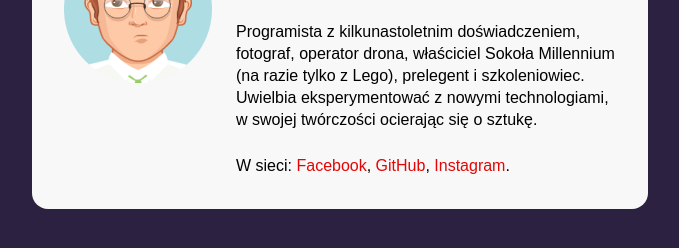
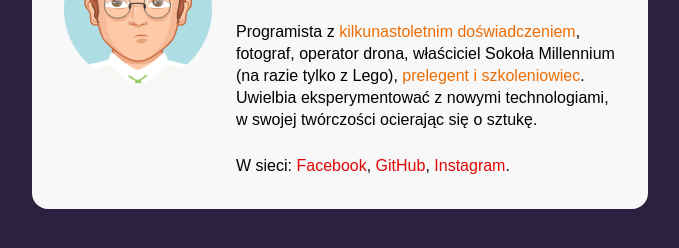
Before and after one commit to Joanna-Maleszyk-Radziun/business-card-2024, a plain HTML site: page index.html in a window 1280 px wide. Shown: the part 360-608 px from the top of the page, without its empty margins (300-979 px from the left). Drawn offline with Linux system fonts and the light colour scheme.

Commit message:
add class special

```diff
--- a/index.html
+++ b/index.html
@@ -18,10 +18,10 @@
                     <h1 class="card__name">Imię nazwisko</h1>
                     <p class="card__position">frontend developer</p>
                 </header>
-                <p class="card__description">Programista z kilkunastoletnim doświadczeniem, fotograf, operator drona,
+                <p class="card__description">Programista z <span class="special">kilkunastoletnim doświadczeniem</span>, fotograf, operator drona,
                     właściciel Sokoła Millennium (na
-                    razie tylko z Lego), prelegent i szkoleniowiec. Uwielbia eksperymentować z nowymi technologiami, w
-                    swojej twórczości ocierając się o sztukę. </p>
+                    razie tylko z Lego), <span class="special">prelegent i szkoleniowiec</span>. Uwielbia eksperymentować z nowymi technologiami, w
+                    swojej twórczości ocierając się o sztukę.</p>
                 <p class="card__description">W sieci: <a class="card__link" href="#">Facebook</a>, <a class="card__link"
                         href="#">GitHub</a>, <a class="card__link" href="#">Instagram</a>.</p>
             </div>
--- a/style.css
+++ b/style.css
@@ -27,7 +27,9 @@ body {
 .card__description {
     line-height: 22px;
     margin: 0;
+
 }
+
 
 .card__info {
     flex-basis: 380px;
@@ -54,3 +56,7 @@ margin: 0;
         font-size: 18px;
         margin:0;
 }
+
+.special {
+    color: #ED6D05;
+}
```
